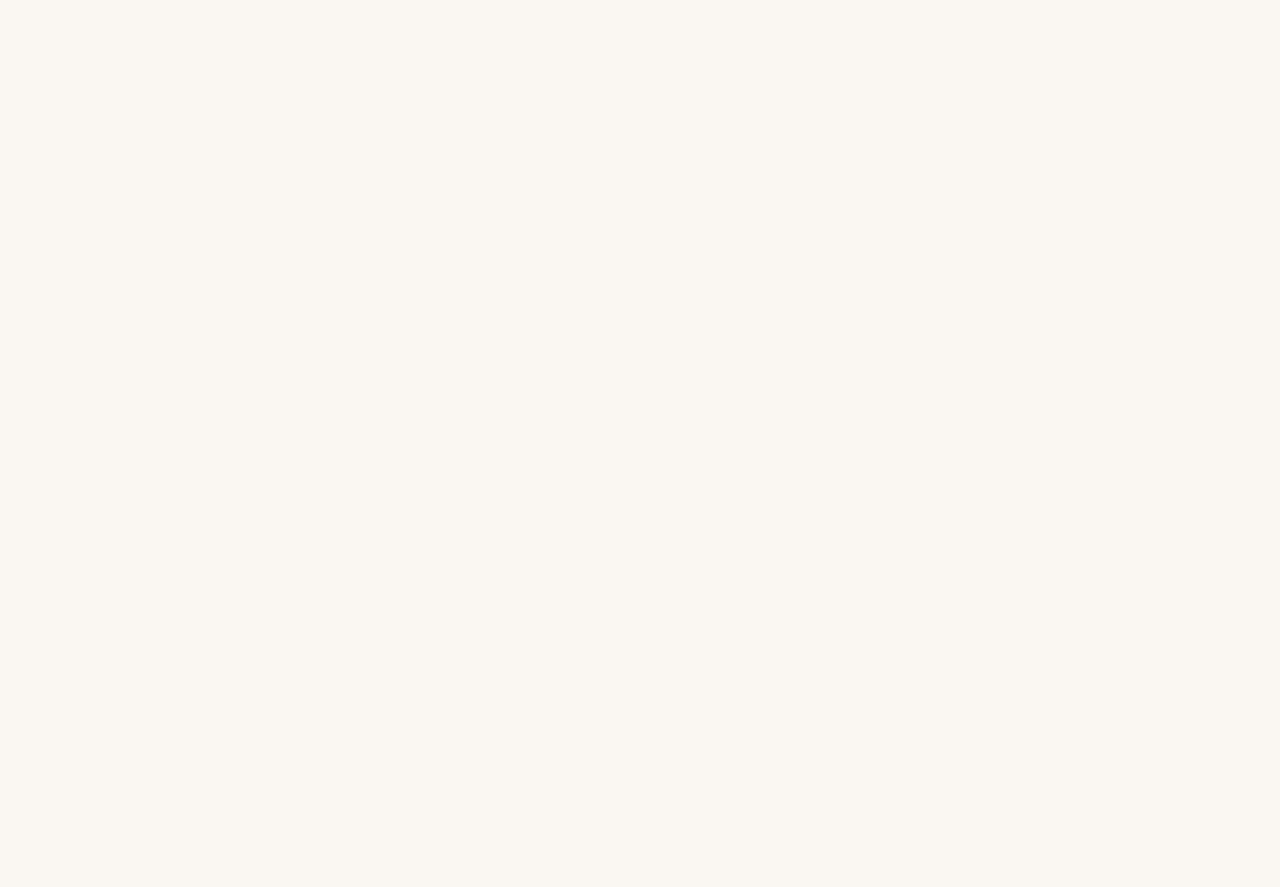
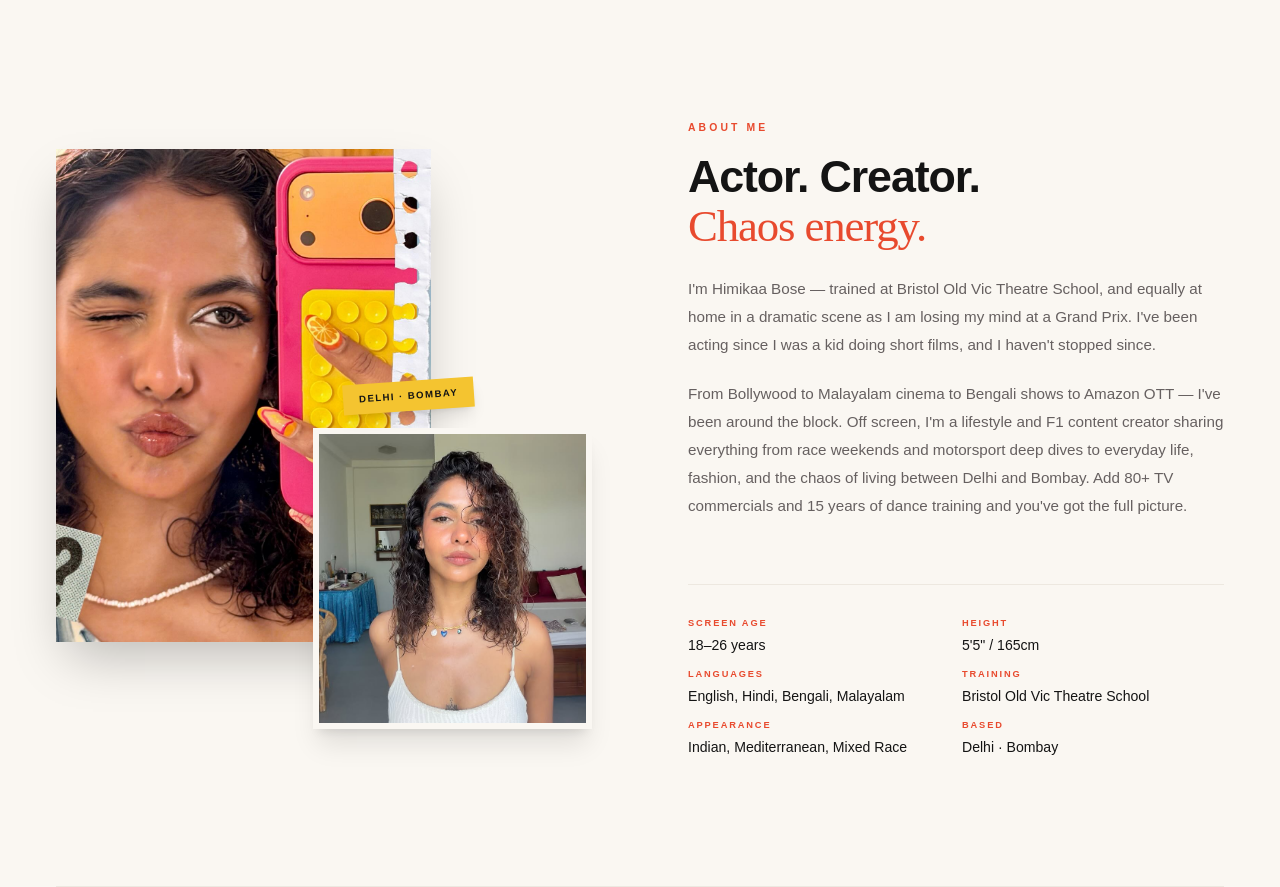
Before and after one commit to mtforstartups-hub/himika-portfolio, a SvelteKit app: page / in a window 1280 px wide. Shown: the part 860-1747 px from the top of the page. Before the commit the page ends 852 px from the top, so only its background shows below. Built offline with nearby package versions, Linux system fonts and the light colour scheme; a web font is replaced by a local one.

Commit message:
added about section

```diff
--- /dev/null
+++ b/src/lib/components/About.svelte
@@ -0,0 +1,127 @@
+<script lang="ts">
+	import heroSection from '$lib/assets/hero-section.jpg';
+	import img3 from '$lib/assets/img3.jpg';
+	import { onMount } from 'svelte';
+
+	// Simple scroll reveal logic
+	let visible = $state(false);
+	let sectionRef: HTMLElement;
+
+	onMount(() => {
+		const observer = new IntersectionObserver(
+			(entries) => {
+				if (entries[0].isIntersecting) {
+					visible = true;
+					observer.unobserve(sectionRef);
+				}
+			},
+			{ threshold: 0.1 }
+		);
+
+		if (sectionRef) observer.observe(sectionRef);
+		return () => observer.disconnect();
+	});
+
+	const specs = [
+		{ id: 1, label: 'Screen Age', value: '18–26 years' },
+		{ id: 2, label: 'Height', value: '5\'5" / 165cm' },
+		{ id: 3, label: 'Languages', value: 'English, Hindi, Bengali, Malayalam' },
+		{ id: 4, label: 'Training', value: 'Bristol Old Vic Theatre School' },
+		{ id: 5, label: 'Appearance', value: 'Indian, Mediterranean, Mixed Race' },
+		{ id: 6, label: 'Based', value: 'Delhi · Bombay' }
+	];
+</script>
+
+<section
+	id="about"
+	bind:this={sectionRef}
+	class="about grid grid-cols-1 items-center gap-12 px-6 py-16 md:grid-cols-2 md:gap-24 md:px-14 md:py-32"
+>
+	<!-- Images -->
+	<div
+		class="about-images relative h-90 transition-all duration-800 md:h-145 {visible
+			? 'translate-y-0 opacity-100'
+			: 'translate-y-7 opacity-0'}"
+	>
+		<img
+			class="about-img-main absolute top-0 left-0 h-[85%] w-[70%] object-cover shadow-2xl"
+			src={heroSection}
+			alt="Himika Bose profile"
+		/>
+		<img
+			class="about-img-secondary absolute right-0 bottom-0 aspect-3/4 h-[52%] w-[52%] border-6 border-canvas object-cover shadow-xl"
+			src={img3}
+			alt="Himika Bose portrait"
+		/>
+		<span
+			class="about-badge absolute top-[40%] right-[22%] -rotate-4 bg-goldenrod px-4 py-2 font-syne text-[0.6rem] font-extrabold tracking-[0.15em] text-charcoal uppercase shadow-lg"
+		>
+			Delhi · Bombay
+		</span>
+	</div>
+
+	<!-- Text Content -->
+	<div class="flex flex-col">
+		<p
+			class="section-eyebrow mb-4 font-syne text-[0.65rem] font-bold tracking-[0.3em] text-ember uppercase transition-all duration-800 {visible
+				? 'translate-y-0 opacity-100'
+				: 'translate-y-7 opacity-0'}"
+		>
+			About Me
+		</p>
+		<h2
+			class="section-title text-clamp-title mb-6 font-syne leading-[1.1] font-extrabold tracking-tight transition-all delay-100 duration-800 {visible
+				? 'translate-y-0 opacity-100'
+				: 'translate-y-7 opacity-0'}"
+		>
+			Actor. Creator.<br /><em class="font-display font-normal text-ember not-italic"
+				>Chaos energy.</em
+			>
+		</h2>
+
+		<div
+			class="transition-all delay-200 duration-800 {visible
+				? 'translate-y-0 opacity-100'
+				: 'translate-y-7 opacity-0'}"
+		>
+			<p class="section-body mb-5 text-[0.95rem] leading-[1.85] font-light text-slate">
+				I'm Himikaa Bose — trained at Bristol Old Vic Theatre School, and equally at home in a
+				dramatic scene as I am losing my mind at a Grand Prix. I've been acting since I was a kid
+				doing short films, and I haven't stopped since.
+			</p>
+			<p class="section-body mb-8 text-[0.95rem] leading-[1.85] font-light text-slate">
+				From Bollywood to Malayalam cinema to Bengali shows to Amazon OTT — I've been around the
+				block. Off screen, I'm a lifestyle and F1 content creator sharing everything from race
+				weekends and motorsport deep dives to everyday life, fashion, and the chaos of living
+				between Delhi and Bombay. Add 80+ TV commercials and 15 years of dance training and you've
+				got the full picture.
+			</p>
+		</div>
+
+		<!-- Specs Grid -->
+		<div
+			class="specs-grid mt-8 grid grid-cols-2 gap-3 border-t border-linen pt-8 transition-all delay-300 duration-800 {visible
+				? 'translate-y-0 opacity-100'
+				: 'translate-y-7 opacity-0'}"
+		>
+			{#each specs as spec (spec.id)}
+				<div class="spec-item">
+					<div
+						class="spec-label mb-1 font-syne text-[0.58rem] font-bold tracking-[0.2em] text-ember uppercase"
+					>
+						{spec.label}
+					</div>
+					<div class="spec-value text-[0.88rem] font-normal text-charcoal">
+						{spec.value}
+					</div>
+				</div>
+			{/each}
+		</div>
+	</div>
+</section>
+
+<style>
+	.text-clamp-title {
+		font-size: clamp(2rem, 3.5vw, 3.2rem);
+	}
+</style>
--- a/src/routes/+page.svelte
+++ b/src/routes/+page.svelte
@@ -1,7 +1,12 @@
 <script lang="ts">
 	import Hero from '$lib/components/Hero.svelte';
 	import Marquee from '$lib/components/Marquee.svelte';
+	import About from '$lib/components/About.svelte';
 </script>
 
 <Hero />
 <Marquee />
+
+<About />
+
+<div class="mx-6 h-px bg-linen md:mx-14"></div>
```
Also changed, not shown: src/lib/assets/hero-section.jpg (added), src/lib/assets/img3.jpg (added).
